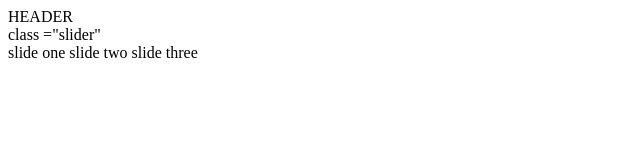
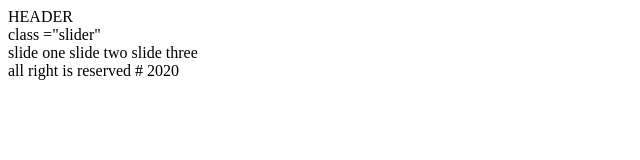
Before and after one commit to hojibit/git-project-one, a plain HTML site: page index.html in a window 1280 px wide. Shown: the whole page, without its empty margins (0-640 px from the left). Drawn offline with Linux system fonts and the light colour scheme.

Commit message:
footer updat

```diff
--- a/index.html
+++ b/index.html
@@ -12,5 +12,6 @@
     <hi>slide one</hi>
     <hi>slide two</hi>
     <hi>slide three</hi>
+    <footer> all right is reserved # 2020</footer>
     </body>
 </html>
```
